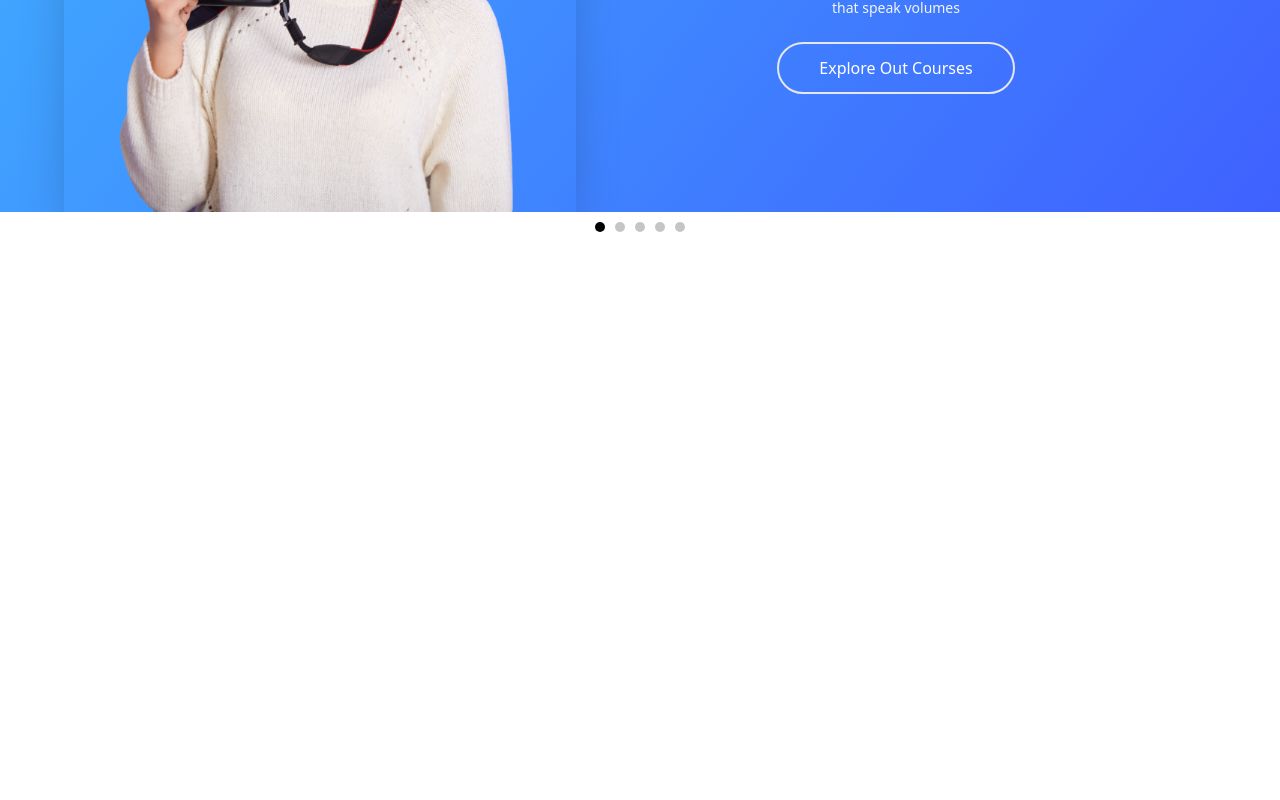
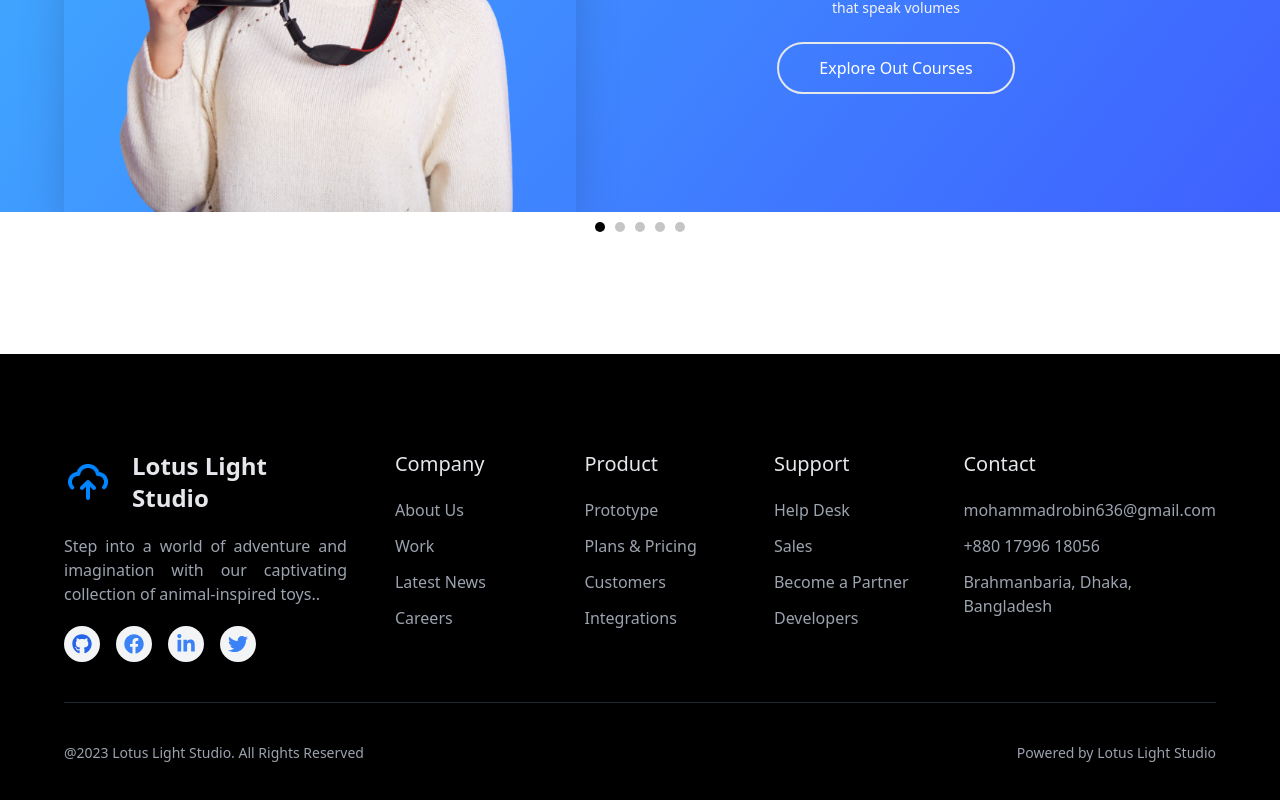
Before and after one commit to Robin0787/LotusLight_Studio, a React (Vite) app: page / in a window 1280 px wide. Shown: the part 360-1160 px from the top of the page. Before the commit the page ends 800 px from the top, so only its background shows below. Built offline with nearby package versions, Linux system fonts and the light colour scheme; no server answers.

Commit message:
Footer added

```diff
--- a/src/Pages/Main/Main.jsx
+++ b/src/Pages/Main/Main.jsx
@@ -1,5 +1,6 @@
 import React from 'react';
 import { Outlet } from 'react-router-dom';
+import Footer from '../Shared/Footer/Footer';
 import Navbar from '../Shared/Navbar/Navbar';
 
 const Main = () => {
@@ -7,6 +8,7 @@ const Main = () => {
         <section>
             <Navbar />
             <Outlet />
+            <Footer />
         </section>
     );
 };
--- a/src/NotFoundPage/NotFoundPage.jsx
+++ b/src/Pages/NotFoundPage/NotFoundPage.jsx
@@ -1,7 +1,7 @@
 import React from 'react';
 import { FaArrowLeft } from "react-icons/fa";
 import { useNavigate } from 'react-router-dom';
-import notFoundGif from "../assets/404.gif";
+import notFoundGif from "../../assets/404.gif";
 
 const NotFoundPage = () => {
     const navigate = useNavigate();
--- /dev/null
+++ b/src/Pages/Shared/Footer/Footer.jsx
@@ -0,0 +1,72 @@
+import React from 'react';
+import { FaFacebook, FaGithub, FaLinkedinIn, FaTwitter } from 'react-icons/fa';
+import logo from "../../../assets/logo.png";
+const Footer = () => {
+    return (
+        <section className='bg-black text-gray-200 py-24 mt-20 lg:mt-28 mx-auto'>
+            <article className='w-[90%] mx-auto grid grid-cols-[2fr_1fr] md:grid-cols-[3fr_1fr_1fr]
+            lg:grid-cols-[2fr_1fr_1fr_1fr_1fr] gap-12 '>
+                <div className='space-y-5'>
+                    <div className='md:flex items-center gap-5'>
+                        <img src={logo} alt="" className='h-12 w-12  rounded-full' />
+                        <h2 className="text-2xl font-bold">Lotus Light Studio</h2>
+                    </div>
+                    <p className="text-md text-justify text-gray-400">Step into a world of adventure and imagination with our captivating collection of animal-inspired toys..</p>
+                    <div className='flex items-center justify-start gap-4'>
+                        <a target='_blank' href='https://github.com/Robin0787'
+                            className='bg-gray-100 duration-300 p-2 cursor-pointer rounded-full text-blue-600 hover:bg-black hover:ring ring-white hover:text-white '>
+                            <FaGithub size={20} /></a>
+                        <a target='_blank' href='https://web.facebook.com/robin0787' className='bg-gray-100 duration-300 p-2 cursor-pointer rounded-full text-blue-500 hover:bg-black hover:ring ring-white hover:text-white'>
+                            <FaFacebook size={20} /></a>
+                        <a target='_blank' href='https://www.linkedin.com/in/robin0787/' className='bg-gray-100  duration-300 p-2 cursor-pointer rounded-full text-blue-500 hover:bg-black hover:ring ring-white hover:text-white'>
+                            <FaLinkedinIn size={20} /></a>
+                        <a target='_blank' href='https://twitter.com/Mohamma19904459' className='bg-gray-100  duration-300 p-2 cursor-pointer rounded-full text-blue-500 hover:bg-black hover:ring ring-white hover:text-white'>
+                            <FaTwitter size={20} /></a>
+                    </div>
+                </div>
+                <div className='space-y-5'>
+                    <h2 className="text-xl">Company</h2>
+                    <ul className='list-none space-y-3 text-gray-400'>
+                        <li>About Us</li>
+                        <li>Work</li>
+                        <li>Latest News</li>
+                        <li>Careers</li>
+                    </ul>
+                </div>
+                <div className='space-y-5'>
+                    <h2 className="text-xl">Product</h2>
+                    <ul className='list-none space-y-3 text-gray-400'>
+                        <li>Prototype</li>
+                        <li>Plans & Pricing</li>
+                        <li>Customers</li>
+                        <li>Integrations</li>
+                    </ul>
+                </div>
+                <div className='space-y-5'>
+                    <h2 className="text-xl">Support</h2>
+                    <ul className='list-none space-y-3 text-gray-400'>
+                        <li>Help Desk</li>
+                        <li>Sales</li>
+                        <li>Become a Partner</li>
+                        <li>Developers</li>
+                    </ul>
+                </div>
+                <div className='space-y-5'>
+                    <h2 className="text-xl">Contact</h2>
+                    <ul className='list-none space-y-3 text-gray-400'>
+                        <li>mohammadrobin636@gmail.com</li>
+                        <li>+880 17996 18056</li>
+                        <li>Brahmanbaria, Dhaka, Bangladesh</li>
+                    </ul>
+                </div>
+            </article>
+            <hr className='border-gray-800 my-10 w-[90%] mx-auto' />
+            <div className='w-[90%] mx-auto flex justify-between items-center text-sm text-gray-400'>
+                <p>@2023 Lotus Light Studio. All Rights Reserved</p>
+                <p>Powered by Lotus Light Studio</p>
+            </div>
+        </section>
+    );
+};
+
+export default Footer;
--- a/src/Routes/Routes.jsx
+++ b/src/Routes/Routes.jsx
@@ -1,8 +1,8 @@
 import { createBrowserRouter } from "react-router-dom";
-import NotFoundPage from "../NotFoundPage/NotFoundPage";
 import Home from "../Pages/Home/Home";
 import Login from "../Pages/Login/Login";
 import Main from "../Pages/Main/Main";
+import NotFoundPage from "../Pages/NotFoundPage/NotFoundPage";
 import SignUp from "../Pages/SignUp/SignUp";
 
 const routes = createBrowserRouter([
```
